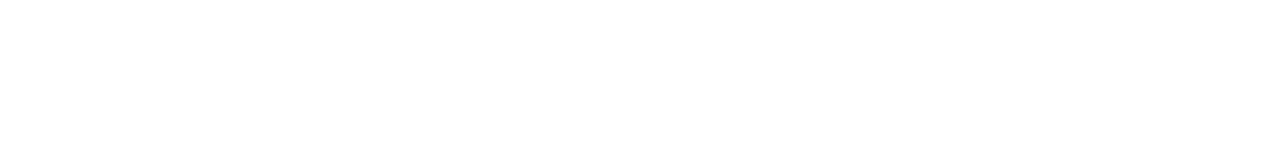
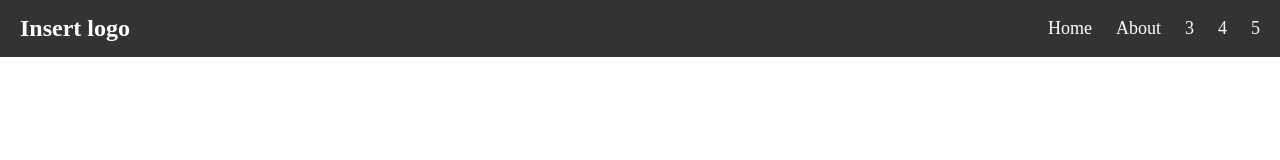
Before and after one commit to Julian-Karpis/Fast-Fashion, a plain HTML site: page index.html in a window 1280 px wide. Drawn offline with Linux system fonts and the light colour scheme.

Commit message:
Enkel navbar

```diff
--- /dev/null
+++ b/index.css
@@ -0,0 +1,51 @@
+html {
+    box-sizing: border-box;
+    font-size: 16px;
+  }
+
+  *, *:before, *:after {
+    box-sizing: inherit;
+  }
+
+  body, h1, h2, h3, h4, h5, h6, p, ol, ul {
+    margin: 0;
+    padding: 0;
+    font-weight: normal;
+  }
+
+  ol, ul {
+    list-style: none;
+  }
+
+  img {
+    max-width: 100%;
+    height: auto;
+  }
+
+header {
+    background-color: #333;
+    color: white;
+    padding: 15px 20px;
+    display: flex;
+    justify-content: space-between;
+    align-items: center;
+}
+.logo {
+    font-size: 24px;
+    font-weight: bold;
+}
+nav ul {
+    list-style: none;
+}
+nav ul li {
+    display: inline-block;
+    margin-left: 20px;
+}
+nav ul li a {
+    color: white;
+    text-decoration: none;
+    font-size: 18px;
+}
+nav ul li a:hover {
+    color: #ccc;
+}
--- a/index.html
+++ b/index.html
@@ -4,8 +4,27 @@
     <meta charset="UTF-8">
     <meta name="viewport" content="width=device-width, initial-scale=1.0">
     <title>Document</title>
+    <link rel="stylesheet" href="index.css">
 </head>
 <body>
+    <header>
+        <div class="logo">Insert logo</div>
+       <nav>
+        <ul>
+            <li><a href="#">Home</a></li>
+            <li><a href="#">About</a></li>
+            <li><a href="#">3</a></li>
+            <li><a href="#">4</a></li>
+            <li><a href="#">5</a></li>
+        </ul>
+       </nav>
+    </header>
+    <main>
 
+
+    </main>
+    <footer>
+
+    </footer>
 </body>
 </html>
```
